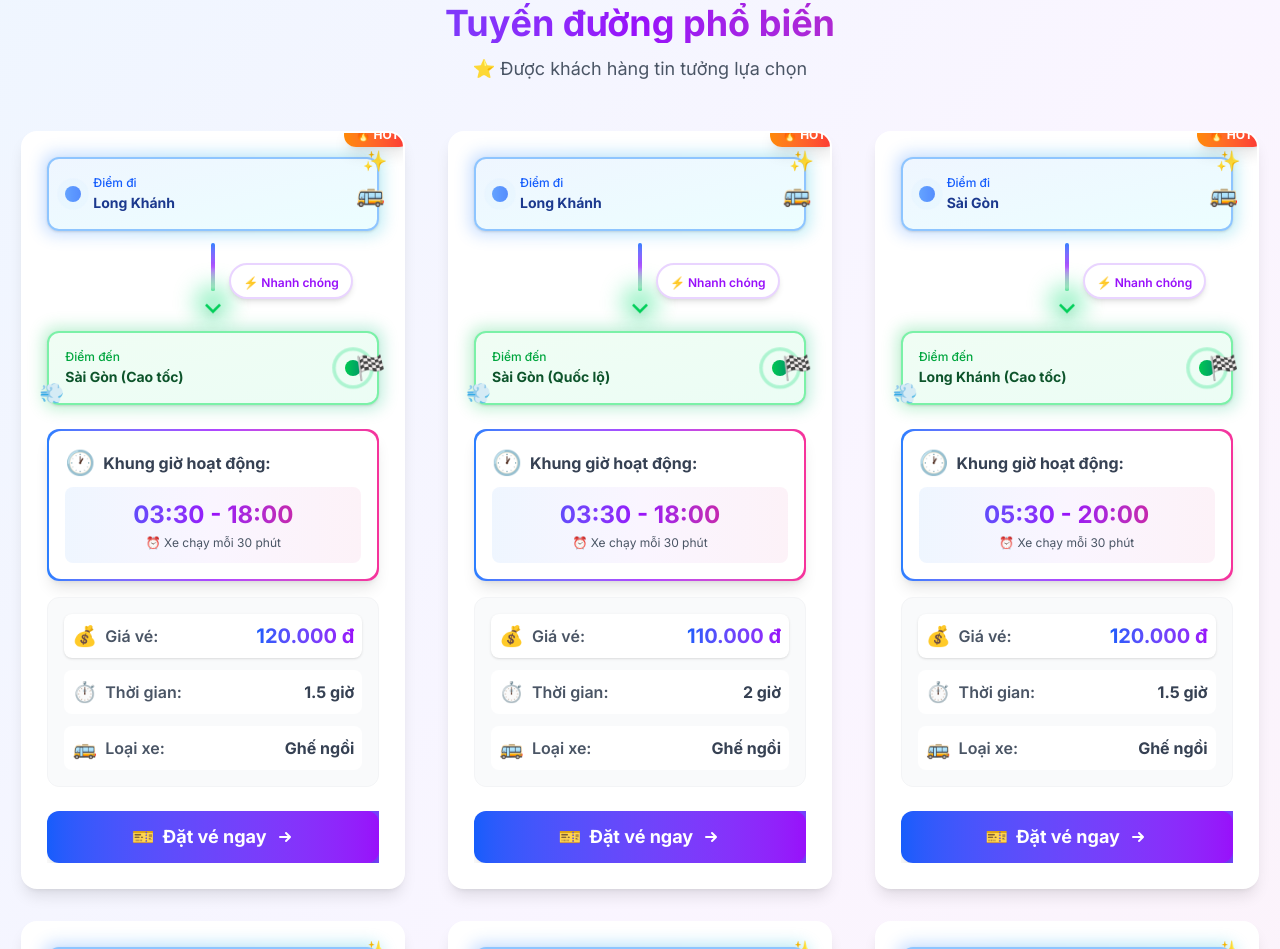
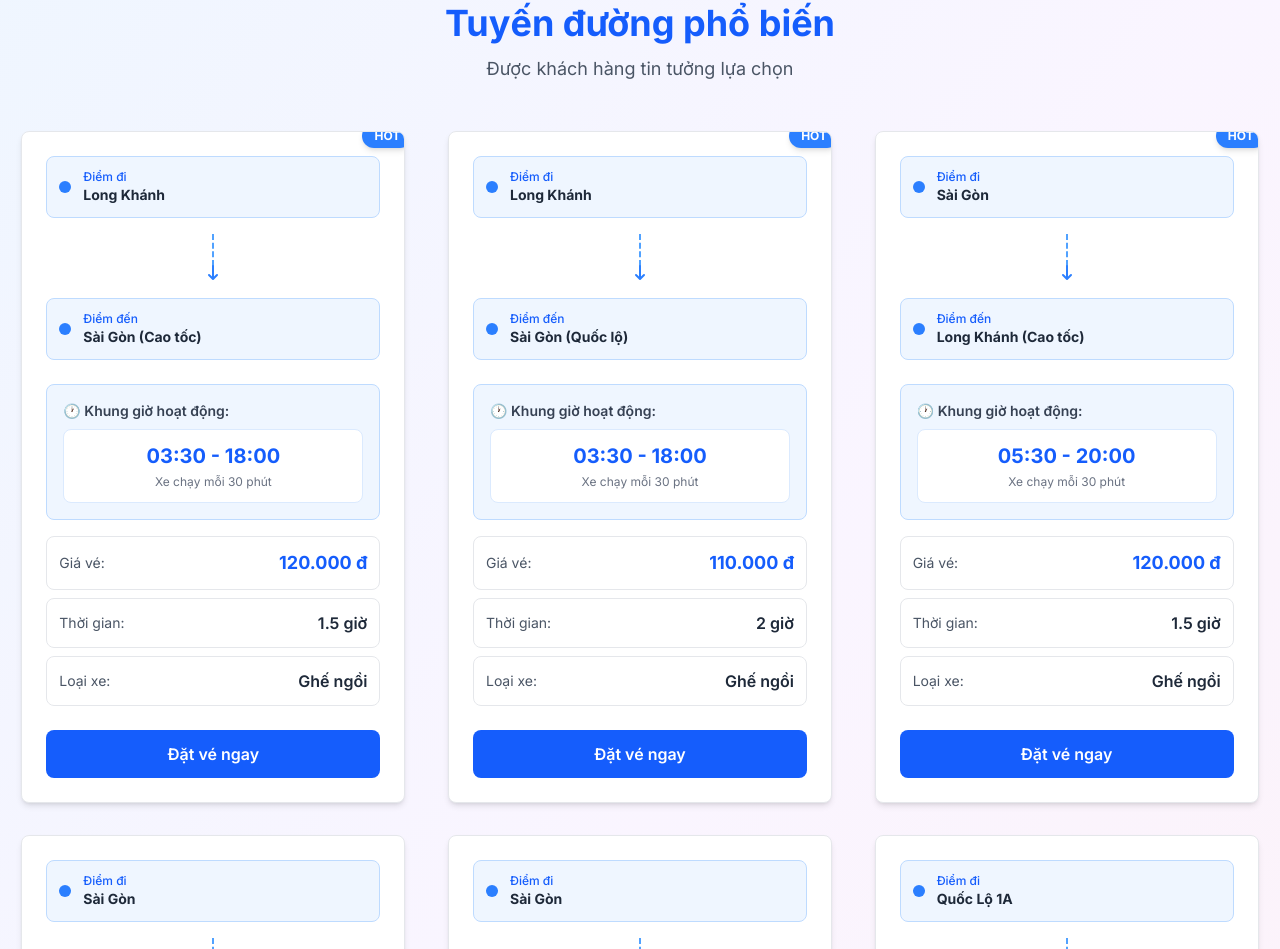
Before and after one commit to QuangMinh02052004/C-ng_Ty_TNHH_VoCucPhuong, a Next.js app: page / in a window 1280 px wide. Shown: the part 1851-2800 px from the top of the page. Built offline with nearby package versions, Linux system fonts and the light colour scheme.

Commit message:
Chinh sua giao dien

```diff
--- a/src/app/page.tsx
+++ b/src/app/page.tsx
@@ -97,88 +97,95 @@ export default function Home() {
       <section className="py-16 bg-gradient-to-br from-blue-50 via-purple-50 to-pink-50">
         <div className="container mx-auto px-4">
           <div className="text-center mb-12">
-            <h2 className="text-4xl font-bold bg-gradient-to-r from-blue-600 via-purple-600 to-pink-600 bg-clip-text text-transparent mb-3">
+            <h2 className="text-4xl font-bold text-blue-600 mb-3">
               Tuyến đường phổ biến
             </h2>
-            <p className="text-gray-600 text-lg">⭐ Được khách hàng tin tưởng lựa chọn</p>
+            <p className="text-gray-600 text-lg">Được khách hàng tin tưởng lựa chọn</p>
           </div>
           <div className="grid grid-cols-1 md:grid-cols-2 lg:grid-cols-3 gap-8">
             {routes.slice(0, 6).map((route, index) => (
               <div
                 key={route.id}
-                className="group relative bg-white rounded-2xl shadow-lg hover:shadow-2xl transition-all duration-500 w-full max-w-sm mx-auto flex flex-col overflow-hidden border-2 border-transparent hover:border-blue-200"
-                style={{ animationDelay: `${index * 0.1}s` }}
+                className="relative bg-white rounded-lg shadow-md hover:shadow-lg transition-shadow duration-300 w-full max-w-sm mx-auto flex flex-col overflow-hidden border border-gray-200"
               >
-                {/* Hiệu ứng gradient background */}
-                <div className="absolute inset-0 bg-gradient-to-br from-blue-500/5 via-purple-500/5 to-pink-500/5 opacity-0 group-hover:opacity-100 transition-opacity duration-500"></div>
-
                 {/* Badge hot */}
                 {index < 3 && (
-                  <div className="absolute -top-2 -right-2 bg-gradient-to-r from-orange-400 to-red-500 text-white text-xs font-bold px-3 py-1 rounded-full shadow-lg animate-bounce z-10">
-                    🔥 HOT
+                  <div className="absolute -top-2 -right-2 bg-blue-500 text-white text-xs font-bold px-3 py-1 rounded-full shadow-md z-10">
+                    HOT
                   </div>
                 )}
 
                 <div className="relative p-6">
-                  <RouteArrow from={route.from} to={route.to} />
+                  {/* Điểm đi - Điểm đến đơn giản */}
+                  <div className="mb-6 space-y-3">
+                    <div className="flex items-center gap-3 p-3 bg-blue-50 rounded-lg border border-blue-200">
+                      <div className="w-3 h-3 bg-blue-500 rounded-full"></div>
+                      <div>
+                        <p className="text-xs text-blue-600 font-medium">Điểm đi</p>
+                        <p className="text-sm font-bold text-gray-800">{route.from}</p>
+                      </div>
+                    </div>
 
-                  {/* Khung giờ hoạt động - Nổi bật phía trên */}
-                  <div className="mb-4 bg-gradient-to-r from-blue-500 via-purple-500 to-pink-500 p-[2px] rounded-xl shadow-lg">
-                    <div className="bg-white rounded-xl p-4">
-                      <div className="flex items-center justify-between">
-                        <span className="font-bold flex items-center gap-2 text-gray-700">
-                          <span className="text-2xl">🕐</span>
-                          <span>Khung giờ hoạt động:</span>
-                        </span>
+                    {/* Đường nét đứt với mũi tên */}
+                    <div className="flex justify-center py-1">
+                      <div className="flex flex-col items-center">
+                        <div className="h-8 border-l-2 border-dashed border-blue-400"></div>
+                        <svg className="w-5 h-5 text-blue-500 -mt-1" fill="currentColor" viewBox="0 0 20 20">
+                          <path fillRule="evenodd" d="M10 3a1 1 0 011 1v10.586l2.293-2.293a1 1 0 111.414 1.414l-4 4a1 1 0 01-1.414 0l-4-4a1 1 0 111.414-1.414L9 14.586V4a1 1 0 011-1z" clipRule="evenodd" />
+                        </svg>
                       </div>
-                      <div className="mt-2 bg-gradient-to-r from-blue-50 via-purple-50 to-pink-50 p-3 rounded-lg">
-                        <p className="text-center text-2xl font-bold bg-gradient-to-r from-blue-600 via-purple-600 to-pink-600 bg-clip-text text-transparent">
-                          {getRouteTimeRange(route.id)}
-                        </p>
-                        <p className="text-center text-xs text-gray-600 mt-1">
-                          ⏰ Xe chạy mỗi 30 phút
-                        </p>
+                    </div>
+
+                    <div className="flex items-center gap-3 p-3 bg-blue-50 rounded-lg border border-blue-200">
+                      <div className="w-3 h-3 bg-blue-500 rounded-full"></div>
+                      <div>
+                        <p className="text-xs text-blue-600 font-medium">Điểm đến</p>
+                        <p className="text-sm font-bold text-gray-800">{route.to}</p>
                       </div>
                     </div>
                   </div>
 
+                  {/* Khung giờ hoạt động - Đơn giản */}
+                  <div className="mb-4 bg-blue-50 rounded-lg p-4 border border-blue-200">
+                    <div className="flex items-center justify-between mb-2">
+                      <span className="font-semibold text-gray-700 text-sm">
+                        🕐 Khung giờ hoạt động:
+                      </span>
+                    </div>
+                    <div className="bg-white p-3 rounded-lg border border-blue-100">
+                      <p className="text-center text-xl font-bold text-blue-600">
+                        {getRouteTimeRange(route.id)}
+                      </p>
+                      <p className="text-center text-xs text-gray-500 mt-1">
+                        Xe chạy mỗi 30 phút
+                      </p>
+                    </div>
+                  </div>
+
                   {/* Thông tin chi tiết */}
-                  <div className="space-y-3 text-gray-600 flex-grow bg-gray-50 rounded-xl p-4 border border-gray-100">
-                    <div className="flex items-center justify-between p-2 bg-white rounded-lg shadow-sm hover:shadow-md transition-shadow">
-                      <span className="font-semibold flex items-center gap-2">
-                        <span className="text-xl">💰</span> Giá vé:
-                      </span>
-                      <span className="text-xl font-bold bg-gradient-to-r from-blue-600 to-purple-600 bg-clip-text text-transparent">
+                  <div className="space-y-2 mb-6">
+                    <div className="flex items-center justify-between p-3 bg-white rounded-lg border border-gray-200">
+                      <span className="text-sm text-gray-600">Giá vé:</span>
+                      <span className="text-lg font-bold text-blue-600">
                         {route.price.toLocaleString('vi-VN')} đ
                       </span>
                     </div>
-                    <div className="flex items-center justify-between p-2 bg-white rounded-lg">
-                      <span className="font-semibold flex items-center gap-2">
-                        <span className="text-xl">⏱️</span> Thời gian:
-                      </span>
-                      <span className="font-bold text-gray-700">{route.duration}</span>
+                    <div className="flex items-center justify-between p-3 bg-white rounded-lg border border-gray-200">
+                      <span className="text-sm text-gray-600">Thời gian:</span>
+                      <span className="font-semibold text-gray-800">{route.duration}</span>
                     </div>
-                    <div className="flex items-center justify-between p-2 bg-white rounded-lg">
-                      <span className="font-semibold flex items-center gap-2">
-                        <span className="text-xl">🚌</span> Loại xe:
-                      </span>
-                      <span className="font-bold text-gray-700">{route.busType}</span>
+                    <div className="flex items-center justify-between p-3 bg-white rounded-lg border border-gray-200">
+                      <span className="text-sm text-gray-600">Loại xe:</span>
+                      <span className="font-semibold text-gray-800">{route.busType}</span>
                     </div>
                   </div>
 
-                  {/* Button đặt vé */}
+                  {/* Button đặt vé - Đơn giản */}
                   <Link
                     href={`/dat-ve?route=${route.id}`}
-                    className="mt-6 block w-full relative overflow-hidden group/button"
+                    className="block w-full bg-blue-600 hover:bg-blue-700 text-white text-center py-3 px-6 rounded-lg font-semibold transition-colors duration-200"
                   >
-                    <div className="absolute inset-0 bg-gradient-to-r from-blue-600 via-purple-600 to-blue-600 bg-[length:200%_100%] animate-shimmer"></div>
-                    <div className="relative bg-gradient-to-r from-blue-600 to-purple-600 hover:from-blue-700 hover:to-purple-700 text-white text-center py-3 px-6 rounded-xl font-bold text-lg shadow-lg hover:shadow-xl transform hover:scale-105 transition-all duration-300 flex items-center justify-center gap-2">
-                      <span>🎫</span>
-                      <span>Đặt vé ngay</span>
-                      <svg className="w-5 h-5 group-hover/button:translate-x-1 transition-transform" fill="currentColor" viewBox="0 0 20 20">
-                        <path fillRule="evenodd" d="M10.293 5.293a1 1 0 011.414 0l4 4a1 1 0 010 1.414l-4 4a1 1 0 01-1.414-1.414L12.586 11H5a1 1 0 110-2h7.586l-2.293-2.293a1 1 0 010-1.414z" clipRule="evenodd" />
-                      </svg>
-                    </div>
+                    Đặt vé ngay
                   </Link>
                 </div>
               </div>
```
